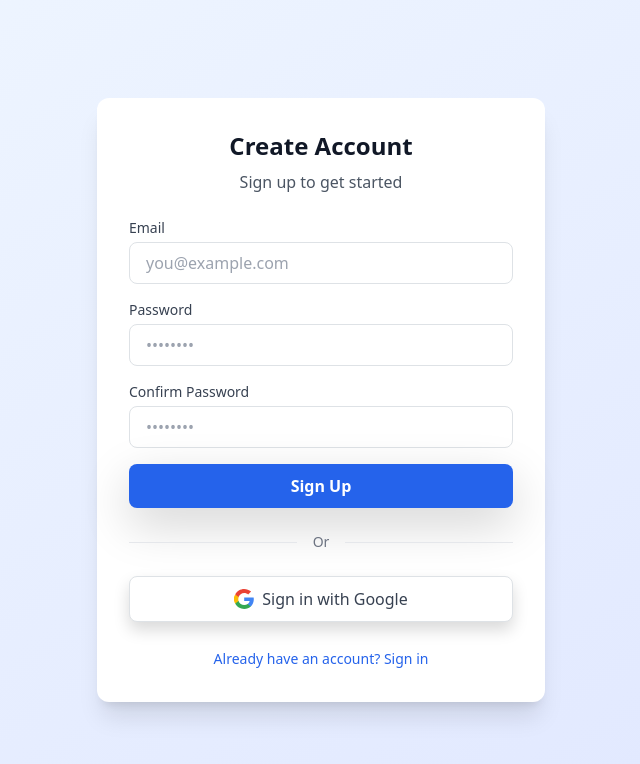
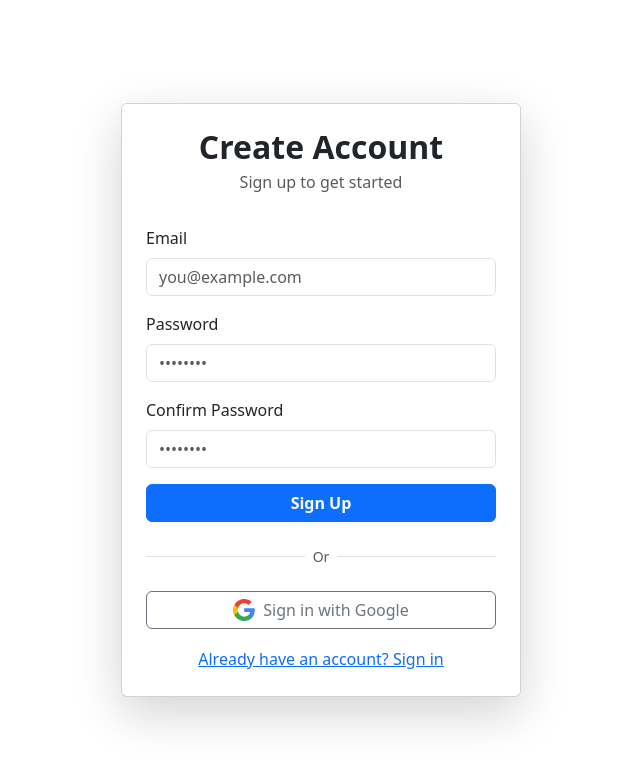
Before and after one commit to Saybik575/interview-prep-ai, a React (Create React App) app in the folder frontend/: page /auth in a window 1280 px wide. Both pictures are taken after a click on the button "Don't have an account? Sign up". Shown: the top 764 px of the page, without its empty margins (319-959 px from the left). Built offline with nearby package versions, Linux system fonts and the light colour scheme; no server answers.

Commit message:
Refactored AuthPage UI, fixed date export in history, updated start-dev.sh to launch Flask backend

```diff
--- a/frontend/src/pages/AuthPage.js
+++ b/frontend/src/pages/AuthPage.js
@@ -3,6 +3,7 @@ import { useNavigate } from 'react-router-dom';
 import { auth, googleProvider } from '../firebase';
 import { signInWithPopup, createUserWithEmailAndPassword, signInWithEmailAndPassword } from 'firebase/auth';
 import GoogleLogo from '../assets/google.svg';
+import { Container, Card, Form, Button, Spinner } from 'react-bootstrap';
 
 const AuthPage = () => {
   const [isLogin, setIsLogin] = useState(true);
@@ -45,91 +46,89 @@ const AuthPage = () => {
   };
 
   return (
-    <div className="min-h-screen bg-gradient-to-br from-blue-50 to-indigo-100 flex items-center justify-center py-12 px-4">
-      <div className="w-full max-w-md">
-        <div className="bg-white shadow-xl rounded-xl p-8">
-          <h2 className="text-2xl font-bold text-gray-900 text-center mb-2">
-            {isLogin ? 'Welcome Back' : 'Create Account'}
-          </h2>
-          <p className="text-center text-gray-600 mb-6">
+    <div className="min-vh-100 bg-white d-flex justify-content-center align-items-center">
+      <Container>
+        <Card className="shadow-lg mx-auto" style={{ maxWidth: 400 }}>
+          <Card.Header className="bg-white text-center border-0 pt-4 pb-2">
+            <h2 className="fw-bold mb-1">{isLogin ? 'Welcome Back' : 'Create Account'}</h2>
+            <div className="text-muted mb-2">
               {isLogin ? 'Sign in to continue' : 'Sign up to get started'}
-          </p>
-
+            </div>
+          </Card.Header>
+          <Card.Body className="px-4 pb-4">
             {error && (
-            <div className="mb-4 text-sm text-red-600 bg-red-50 border border-red-200 rounded-md p-3">
+              <div className="mb-3 text-danger text-center small">
                 {error}
               </div>
             )}
-
-          <form onSubmit={handleSubmit} className="space-y-4">
-            <div>
-              <label className="block text-sm font-medium text-gray-700 mb-1">Email</label>
-              <input
+            <Form onSubmit={handleSubmit} autoComplete="off">
+              <Form.Group className="mb-3" controlId="formEmail">
+                <Form.Label>Email</Form.Label>
+                <Form.Control
                   type="email"
                   value={email}
                   onChange={(e) => setEmail(e.target.value)}
                   required
-                className="w-full border border-gray-300 rounded-lg px-3 py-2 focus:outline-none focus:ring-2 focus:ring-blue-500"
                   placeholder="you@example.com"
                 />
-            </div>
-            <div>
-              <label className="block text-sm font-medium text-gray-700 mb-1">Password</label>
-              <input
+              </Form.Group>
+              <Form.Group className="mb-3" controlId="formPassword">
+                <Form.Label>Password</Form.Label>
+                <Form.Control
                   type="password"
                   value={password}
                   onChange={(e) => setPassword(e.target.value)}
                   required
-                className="w-full border border-gray-300 rounded-lg px-3 py-2 focus:outline-none focus:ring-2 focus:ring-blue-500"
                   placeholder="••••••••"
                 />
-            </div>
+              </Form.Group>
               {!isLogin && (
-              <div>
-                <label className="block text-sm font-medium text-gray-700 mb-1">Confirm Password</label>
-                <input
+                <Form.Group className="mb-3" controlId="formConfirmPassword">
+                  <Form.Label>Confirm Password</Form.Label>
+                  <Form.Control
                     type="password"
                     value={confirmPassword}
                     onChange={(e) => setConfirmPassword(e.target.value)}
                     required
-                  className="w-full border border-gray-300 rounded-lg px-3 py-2 focus:outline-none focus:ring-2 focus:ring-blue-500"
                     placeholder="••••••••"
                   />
+                </Form.Group>
+              )}
+              <Button
+                variant="primary"
+                type="submit"
+                className="w-100 fw-semibold"
+                disabled={loading}
+              >
+                {loading ? <Spinner animation="border" size="sm" className="me-2" /> : null}
+                {loading ? 'Please wait...' : isLogin ? 'Sign In' : 'Sign Up'}
+              </Button>
+            </Form>
+            <div className="d-flex align-items-center my-4">
+              <div className="flex-grow-1 border-bottom" />
+              <span className="px-2 text-muted small">Or</span>
+              <div className="flex-grow-1 border-bottom" />
             </div>
-            )}
-            <button
-              type="submit"
-              disabled={loading}
-              className="w-full bg-blue-600 hover:bg-blue-700 text-white font-semibold py-2.5 rounded-lg transition shadow-lg disabled:opacity-70"
+            <Button
+              variant="outline-secondary"
+              className="w-100 d-flex align-items-center justify-content-center mb-2"
+              onClick={handleGoogle}
             >
-              {loading ? 'Please wait...' : isLogin ? 'Sign In' : 'Sign Up'}
-            </button>
-          </form>
-
-          <div className="my-6 flex items-center">
-            <div className="flex-1 h-px bg-gray-200" />
-            <span className="px-3 text-sm text-gray-500">Or</span>
-            <div className="flex-1 h-px bg-gray-200" />
-          </div>
-
-          <button
-            onClick={handleGoogle}
-            className="w-full bg-white border border-gray-300 hover:bg-gray-50 text-gray-700 font-medium py-2.5 rounded-lg transition shadow inline-flex items-center justify-center"
-          >
-            <img src={GoogleLogo} alt="Google" className="w-5 h-5 mr-2" />
+              <img src={GoogleLogo} alt="Google" style={{ width: 22, height: 22, marginRight: 8 }} />
               Sign in with Google
-          </button>
-
-          <div className="text-center mt-6">
-            <button
+            </Button>
+            <div className="text-center mt-3">
+              <Button
+                variant="link"
+                className="p-0 text-primary"
                 onClick={() => setIsLogin(!isLogin)}
-              className="text-blue-600 hover:text-blue-700 text-sm"
               >
                 {isLogin ? "Don't have an account? Sign up" : "Already have an account? Sign in"}
-            </button>
+              </Button>
             </div>
-        </div>
-      </div>
+          </Card.Body>
+        </Card>
+      </Container>
     </div>
   );
 };
```
Also changed, not shown: frontend/src/pages/ResumeAnalysisPage.js (+130 -5 lines), 1 other file (tests, documents, lock files or other folders). Lines whose indentation alone changed are shown as unchanged.
